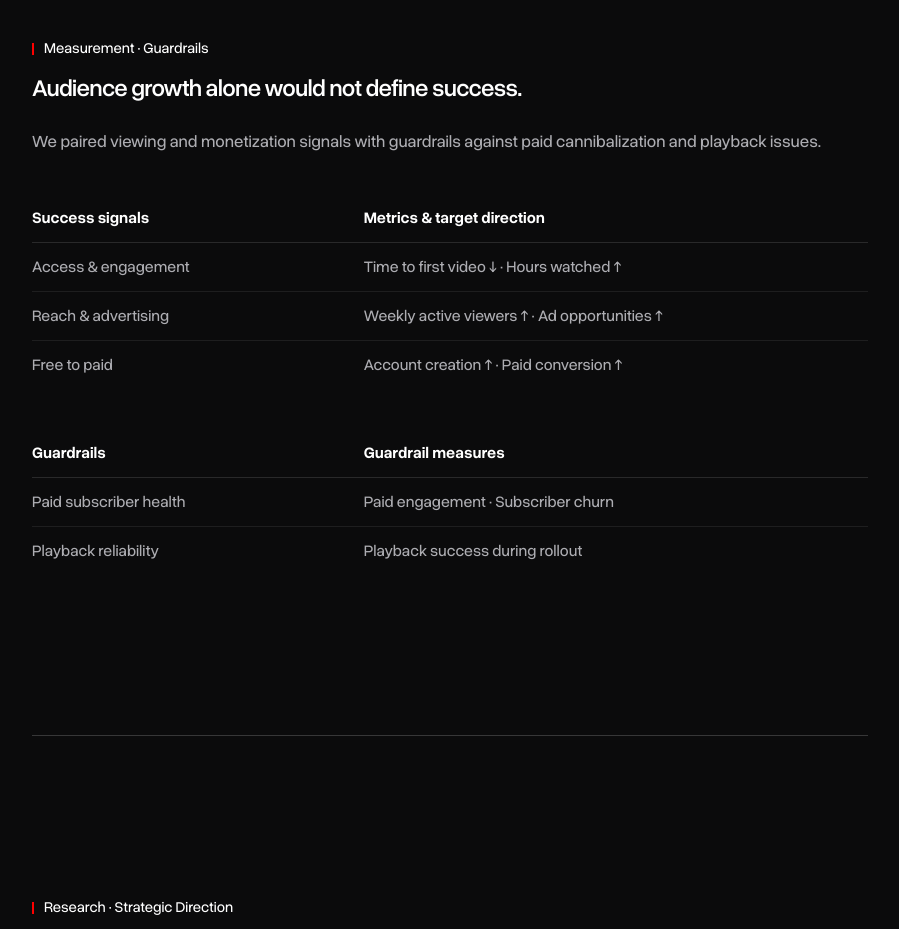
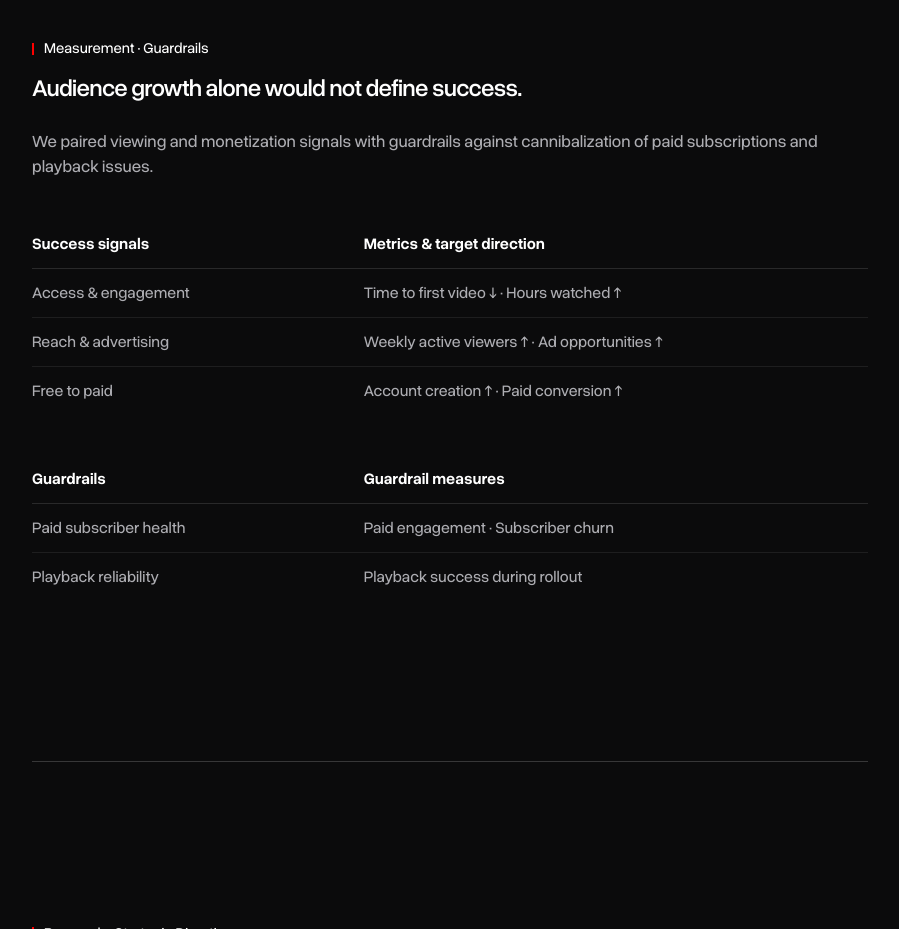
Before and after one commit to lkinus/kyungheelee-site, a plain HTML site: page projects/freestream/index.html in a window 1280 px wide. Shown: the part 5080-6009 px from the top of the page, without its empty margins (322-1221 px from the left). Drawn offline with Linux system fonts and the light colour scheme.

Commit message:
Freestream Measurement intro wording
Co-Authored-By: Claude Sonnet 5.5 <noreply@anthropic.com>

```diff
--- a/projects/freestream/index.html
+++ b/projects/freestream/index.html
@@ -115,7 +115,7 @@ body.lbo{overflow:hidden}
 <hr data-y="9741">
 <div class="lbl" data-y="10012">Measurement · Guardrails</div>
 <h2 data-y="10117">Audience growth alone would not define success.</h2>
-<div class="bd" data-y="10221"><p>We paired viewing and monetization signals with guardrails against paid cannibalization and playback issues.</p></div>
+<div class="bd" data-y="10221"><p>We paired viewing and monetization signals with guardrails against cannibalization of paid subscriptions and playback issues.</p></div>
 <div class="mtw" data-y="10440">
 <style>
 .mtw{margin:40px 0 0}
```
